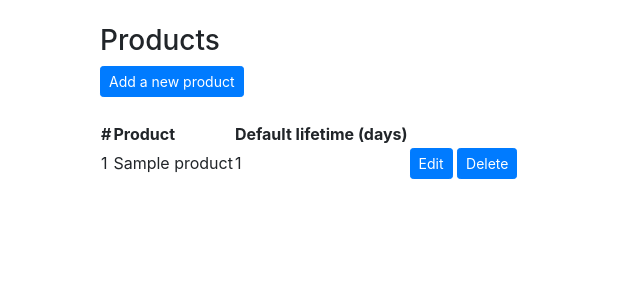
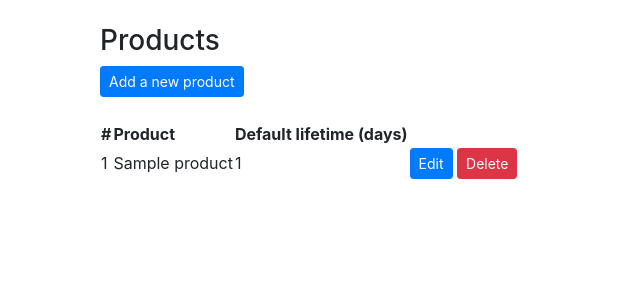
Before and after one commit to Peanhua/HomeStorage, a Flask app: page /products in a window 1280 px wide. Shown: the part 56-356 px from the top of the page, without its empty margins (0-640 px from the left). Run offline with Flask 2, Linux system fonts and the light colour scheme; a user stored in the database is signed in; tables that the repository leaves empty hold one stand-in row (values such as "Sample post"); some libraries are stand-ins or nearby versions.

Commit message:
Fix the product delete button CSS class.

```diff
--- a/application/templates/products/list.html
+++ b/application/templates/products/list.html
@@ -21,7 +21,7 @@
     <td>{{ product.default_lifetime }}</td>
     <td>
       <button type="button" class="btn btn-primary btn-sm" onclick="onEditProductClicked({{ product.product_id }})">Edit</button>
-      <button type="button" class="btn btn-primary btn-sm" onclick="onDeleteProductClicked({{ product.product_id }})">Delete</button>
+      <button type="button" class="btn btn-danger btn-sm" onclick="onDeleteProductClicked({{ product.product_id }})">Delete</button>
     </td>
   </tr>
   {% endfor %}
```
